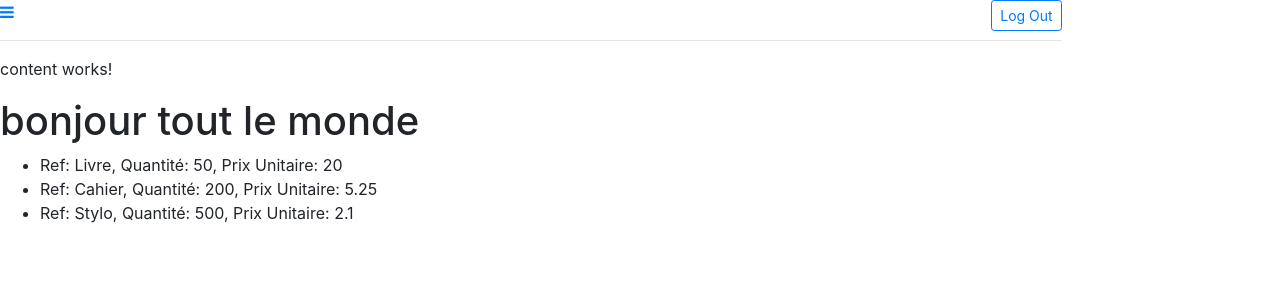
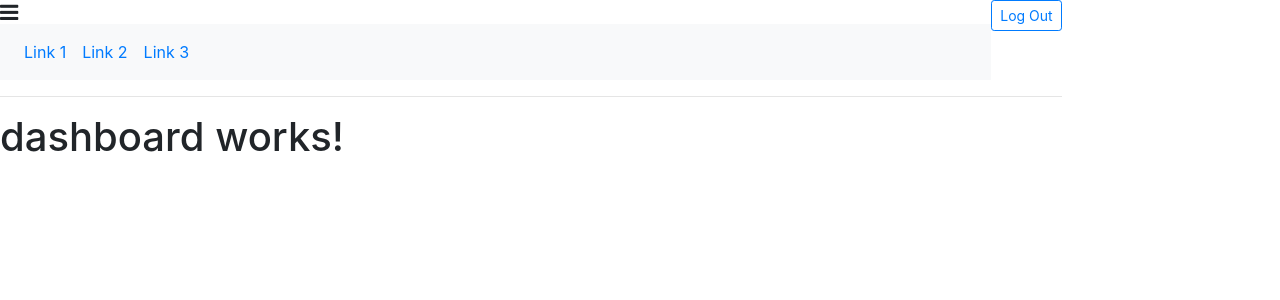
Before and after one commit to hamzador/ClienGestionStockProduits, an Angular app: page /dashboard in a window 1280 px wide. Before the commit this address led to /. Shown: the top 300 px of the page. Built offline with nearby package versions, Linux system fonts and the light colour scheme.

Commit message:
commit 4:ajouter le module de routing

```diff
--- /dev/null
+++ b/src/app/app.routing.module.ts
@@ -0,0 +1,24 @@
+import {NgModule} from '@angular/core'
+import { RouterModule, Routes} from '@angular/router'
+
+import {ProduitComponent} from './produit/produit.component';
+import {DashboardComponent} from './dashboard/dashboard.component';
+
+export const appRoutes: Routes = [
+  {path: 'produit', component: ProduitComponent},
+  {path: 'dashboard',component: DashboardComponent},
+ {path: '', redirectTo: '/dashboard', pathMatch: 'full'}
+];
+
+@NgModule({
+imports : [
+  RouterModule.forRoot(
+    appRoutes,
+    {enableTracing: true}
+  )
+],
+  exports: [RouterModule]
+})
+export class AppRoutingModule{
+
+}
--- a/src/app/content/content.component.html
+++ b/src/app/content/content.component.html
@@ -1,2 +1 @@
-<p>content works!</p>
-<app-produit></app-produit>
+<router-outlet></router-outlet>
--- /dev/null
+++ b/src/app/dashboard/dashboard.component.html
@@ -0,0 +1 @@
+<h1>dashboard works!</h1>
--- /dev/null
+++ b/src/app/dashboard/dashboard.component.ts
@@ -0,0 +1,15 @@
+import { Component, OnInit } from '@angular/core';
+
+@Component({
+  selector: 'app-dashboard',
+  templateUrl: './dashboard.component.html',
+  styleUrls: ['./dashboard.component.css']
+})
+export class DashboardComponent implements OnInit {
+
+  constructor() { }
+
+  ngOnInit() {
+  }
+
+}
--- a/src/app/navbar/navbar.component.html
+++ b/src/app/navbar/navbar.component.html
@@ -2,9 +2,11 @@
   <div class="pull-right">
     <button class="btn btn-outline-primary btn-sm" (click)="logout()">Log Out</button>
   </div>
-  <a href="#"  data-toggle="collapse" (click)="afficherSideBar()"><i class="fa fa-bars" aria-hidden="true"></i></a>
-<!--  <i class="glyphicon glyphicon-search"></i>
-  <ul class="navbar-nav">
+  <a  data-toggle="collapse" (click)="afficherSideBar()"><i class="fa fa-navicon fa-lg" aria-hidden="true"></i></a>
+
+  <i class="glyphicon glyphicon-search"></i>
+  <nav class="navbar navbar-expand-sm bg-light">
+  <ul class="navbar-nav " >
     <li class="nav-item">
       <a class="nav-link" href="#">Link 1</a>
     </li>
@@ -14,6 +16,7 @@
     <li class="nav-item">
       <a class="nav-link" href="#">Link 3</a>
     </li>
-  </ul>-->
+  </ul>
+  </nav>
   <hr/>
 </div>
--- a/src/app/sidebar/sidebar.component.html
+++ b/src/app/sidebar/sidebar.component.html
@@ -1,21 +1,28 @@
-<p>sidebar works!</p>
+
 <nav class="hidden-xs-down bg-faded sidebar">
   <ul class="nav nav-pills flex-column">
     <li class="nav-item">
-    <!--  <a class="nav-link"
-        routerLink="dashboard"
-        *ngIf="hasRoleAdmin()"
-        routerLinkActive="active">Dashboard</a>
+      <a  class="nav-link " routerLink="/dashboard" routerLinkActive = "active" > Dashboard </a>
     </li>
     <li class="nav-item">
-      <a class="nav-link" routerLink="product"
-        *ngIf="hasRoleUser()"
-        routerLinkActive="active">Produits</a>
+      <a class="nav-link " routerLink="/produit" routerLinkActive = "active" > Produit </a>
     </li>
     <li class="nav-item">
-      <a class="nav-link" routerLink="user"
-      *ngIf="hasRoleAdmin()"
-      routerLinkActive="active">Utilisateurs</a>-->
+      <a class="nav-link" href="#">Maison</a>
     </li>
+
+    <li class="nav-item">
+      <a class="nav-link" href="#">Hotél</a>
+    </li>
+      <li class="nav-item">
+        <a class="nav-link" href="#">Magasin</a>
+      </li>
+      <li class="nav-item">
+        <a class="nav-link" href="#">Maison</a>
+      </li>
+      <li class="nav-item">
+        <a class="nav-link" href="#">Maison</a>
+      </li>
+
   </ul>
 </nav>
```
Also changed, not shown: src/app/app.module.ts (+7 -2 lines), src/app/dashboard/dashboard.component.css (added), 1 other file (tests, documents, lock files or other folders).
